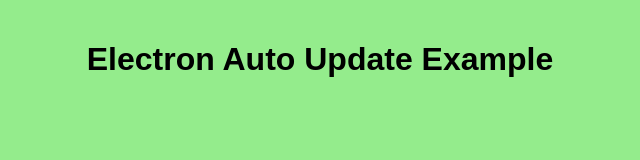
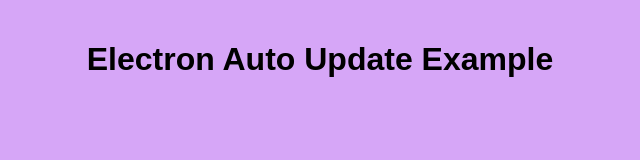
Before and after one commit to rajyalakshmiathikamsetty/autoupdator-electron-example, an Electron app: page index.html in a window 800 px wide. Shown: the whole page, without its empty margins (80-720 px from the left). Drawn offline with Linux system fonts and the light colour scheme; no server answers.

Commit message:
Version 2.0.2 update

```diff
--- a/index.html
+++ b/index.html
@@ -7,7 +7,7 @@
       margin: 0;
       padding: 20px;
       font-family: sans-serif;
-      background-color: #94ec8c;
+      background-color: #d6a6f7;
       text-align: center;
     }
     #notification {
```
